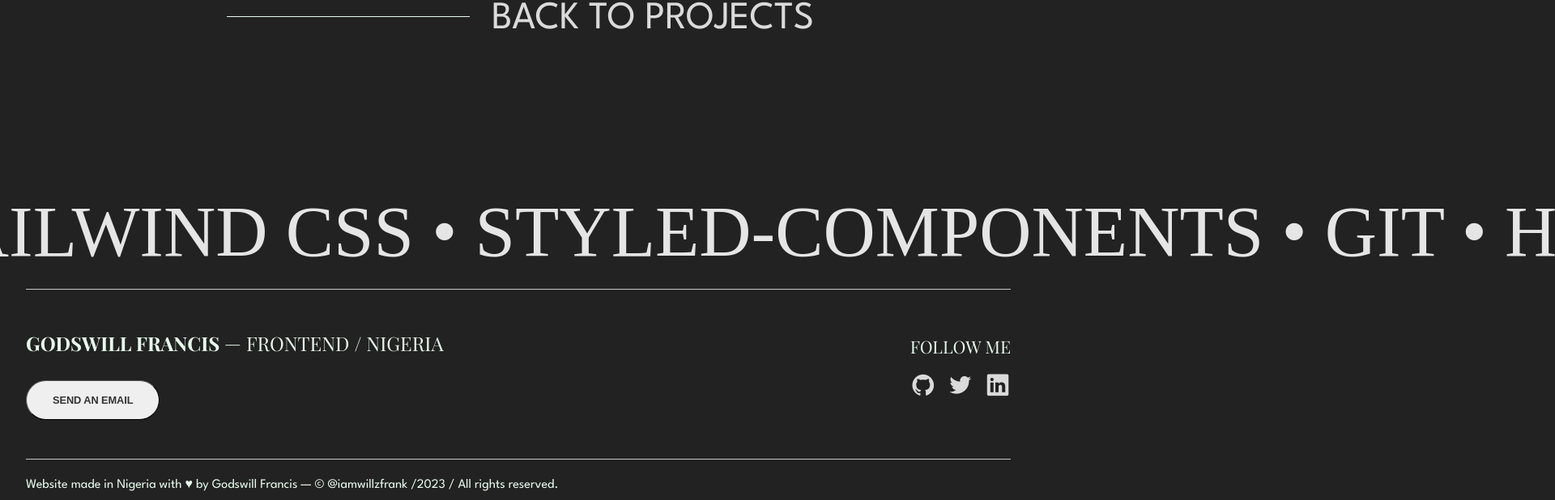
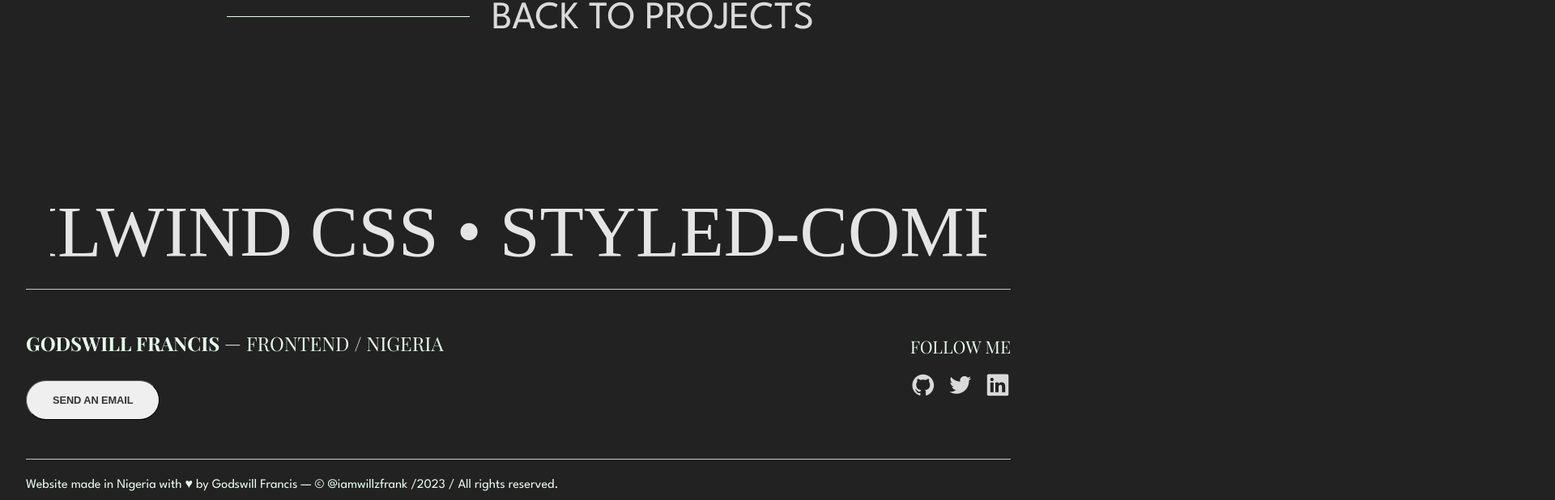
Before and after one commit to willzfrank/Portfolio-2.0, a Next.js app: page /project/artsy in a window 1280 px wide. Shown: the part 3310-3928 px from the top of the page at 81% size, 1920 px wide, since content can reach past the window. Built offline with nearby package versions, Linux system fonts and the light colour scheme; a web font is replaced by a local one.

Commit message:
fixed overflow issue at artsy

```diff
--- a/src/pages/project/artsy.tsx
+++ b/src/pages/project/artsy.tsx
@@ -220,7 +220,11 @@ const Artsy = (props: Props) => {
             </Link>
           </div>
         </ProjectContent>
-        <Marquee />
+        <div className="w95">
+          <div className="overflow_hidden">
+            <Marquee />
+          </div>
+        </div>
         <Footer />
       </ProjectHeader>
     </div>
```
